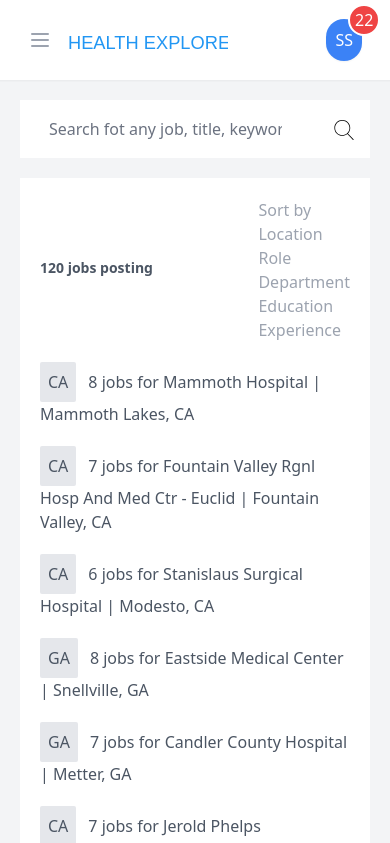
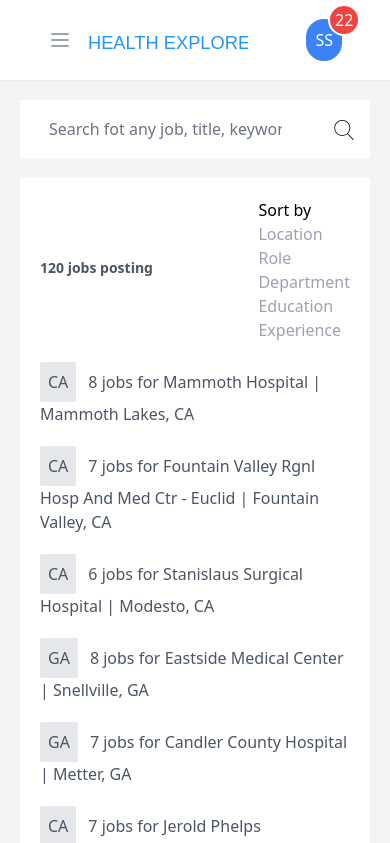
Before and after one commit to saifsilver/health-explore, a Next.js app: page / in a window 390 px wide. Shown: the top 843 px of the page. Built offline with nearby package versions, Linux system fonts and the light colour scheme.

Commit message:
responsive bug fix

```diff
--- a/components/Footer.js
+++ b/components/Footer.js
@@ -6,7 +6,7 @@ const FootTitle = ({text}) => {
 
 const Footer = () => {
     return (
-        <div className="flex bg-white mt-auto py-10 text-gray-600 text-sm leading-8 flex-wrap md:flex-nowrap -mx-10 px-10">
+        <div className="flex bg-white mt-auto py-10 text-gray-600 text-sm leading-8 flex-wrap md:flex-nowrap px-10">
           <div className="flex flex-col mb-10 mr-10">
             <FootTitle text="About Us" />
             <p className="mb-4">We are a team of nurses, doctors, technologists and executives dedicated to help nurses find jobs that they love</p>
--- a/components/Header.js
+++ b/components/Header.js
@@ -4,7 +4,7 @@ import { Transition } from '@headlessui/react'
 const Header = () => {
     const [isOpen, toggleMenu] = useState(false)
     return (
-        <div className="relative bg-white -ml-10 -mr-10 px-10 mb-5 shadow-sm">
+        <div className="relative bg-white px-10 mb-5 shadow-sm">
             <div className="flex justify-between items-center py-6 md:justify-start md:space-x-10">
                 <div className="mr-2 -my-2 xl:hidden">
                     <button onClick={() => toggleMenu(old => !old)} type="button" className="bg-white rounded-md p-2 inline-flex items-center justify-center text-gray-400 hover:text-gray-500 hover:bg-gray-100 focus:outline-none focus:ring-2 focus:ring-inset focus:ring-indigo-500">
--- a/components/Jobs.js
+++ b/components/Jobs.js
@@ -38,7 +38,7 @@ const Jobs = () => {
                 <div className="flex justify-between items-center flex-wrap lg:flex-nowrap">
                     <h1 className="mb-1 font-semibold">{ status === 'success' ? <>{data.jobsCount} jobs posting</> : <>Loading....</> }</h1>
                     <div className="flex-col items-start md:flex-row md:items-center text-base flex-wrap justify-start">
-                        <span className="ml-0 font-normal text-gray-400">Sort by </span>
+                        <span className="ml-0 font-normal text-black">Sort by </span>
                         <SortBy title="Location" name="location" />
                         <SortBy title="Role" name="role" />
                         <SortBy title="Department" name="department" />
--- a/components/SortBy.js
+++ b/components/SortBy.js
@@ -8,7 +8,7 @@ const SortBy = ({title, name}) => {
     const dir = useSelector(({filters: {sortby}}) => sortby[name])
 
     return (
-        <button className={`block md:flex font-medium ml-0 md:ml-5 ${ dir ? 'text-black' : 'text-gray-400'}`} onClick={(e) => {
+        <button className={`block md:inline-block font-medium ml-0 md:ml-5 ${ dir ? 'text-black' : 'text-gray-400'}`} onClick={(e) => {
             e.preventDefault();
             dispatch(doSort(name));
         }}>{title} {dir && (dir === 'asc' ? '🔼' : '🔽')}</button>
--- a/pages/index.js
+++ b/pages/index.js
@@ -8,16 +8,19 @@ import Head from 'next/head'
 
 export default function Home(){
     return (
-        <div className="lg:conatiner mx-auto flex flex-col h-auto justify-between px-5 bg-gray-100">
+        <div className="lg:conatiner mx-auto flex flex-col h-auto justify-between bg-gray-100">
             <Head>
                 <title>Health Explore</title>
                 <meta name="viewport" content="initial-scale=1.0, width=device-width" />
             </Head>
-            <Header /><FilterModal />
-            <SearchInput />
-            <div className="flex mt-auto flex-grow text-gray-600 text-sm leading-8">
-                <Sidebar />
-                <Content />
+            <Header />
+            <div className="px-5">
+                <FilterModal />
+                <SearchInput />
+                <div className="flex mt-auto flex-grow text-gray-600 text-sm leading-8">
+                    <Sidebar />
+                    <Content />
+                </div>
             </div>
             <Footer />
         </div>
```
